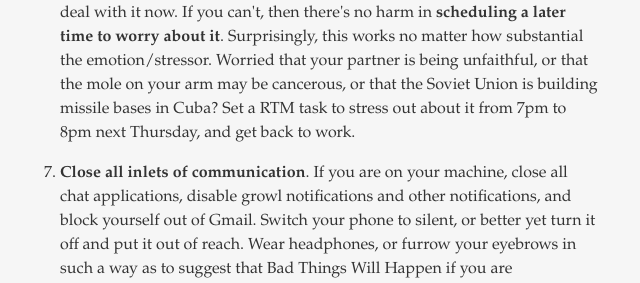
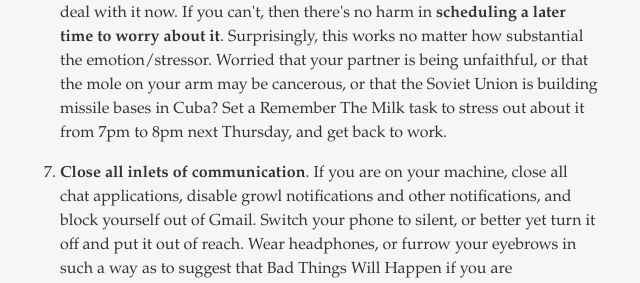
Before and after one commit to regardingwork/regardingwork.github.com, a Jekyll site: the page built from _posts/2011-09-01-100-ways-to-get-more-done.markdown, in a window 1280 px wide and 900 px high, scrolled down 863 px. Shown: the part 231-514 px from the top of the window, without its empty margins (310-950 px from the left). Built offline with Jekyll 4.4.1, drawn with Linux system fonts in a browser that asks for light colours; Markdown is read by kramdown in place of the engine named in the settings; comment, search, counter and statistics services are not loaded.

Commit message:
removed RTM acronym before it is mentioned in the article

```diff
--- a/_posts/2011-09-01-100-ways-to-get-more-done.markdown
+++ b/_posts/2011-09-01-100-ways-to-get-more-done.markdown
@@ -20,7 +20,7 @@ So, here are the first hundred that came to mind. All have worked for one or bot
     <li>Manage your posture, light sources and airflow. Bad posture prevents full breaths and thus oxygenation of your blood, straining eyes are tired eyes, and hot air means energy expended on cooling down.</li>
 
     <h2>Setting the mood</h2>
-    <li>Avoid starting work with a nagging emotion or stressful distraction on your mind. If this sounds hard, just internalize the following truism: <em>either you can deal with the matter right now, or you can't</em>. If you can deal with it now then deal with it now. If you can't, then there's no harm in <strong>scheduling a later time to worry about it</strong>. Surprisingly, this works no matter how substantial the emotion/stressor. Worried that your partner is being unfaithful, or that the mole on your arm may be cancerous, or that the Soviet Union is building missile bases in Cuba? Set a RTM task to stress out about it from 7pm to 8pm next Thursday, and get back to work.</li>
+    <li>Avoid starting work with a nagging emotion or stressful distraction on your mind. If this sounds hard, just internalize the following truism: <em>either you can deal with the matter right now, or you can't</em>. If you can deal with it now then deal with it now. If you can't, then there's no harm in <strong>scheduling a later time to worry about it</strong>. Surprisingly, this works no matter how substantial the emotion/stressor. Worried that your partner is being unfaithful, or that the mole on your arm may be cancerous, or that the Soviet Union is building missile bases in Cuba? Set a Remember The Milk task to stress out about it from 7pm to 8pm next Thursday, and get back to work.</li>
     <li><strong>Close all inlets of communication</strong>. If you are on your machine, close all chat applications, disable growl notifications and other notifications, and block yourself out of Gmail. Switch your phone to silent, or better yet turn it off and put it out of reach. Wear headphones, or furrow your eyebrows in such a way as to suggest that Bad Things Will Happen if you are interrupted. You are sitting down to complete an important task, not to be ready to respond to stimulus. The ideal state is one where you are so focussed that a tap on the shoulder would freak you out.</li>
     <li><strong>Have a "starting work" ritual</strong>—a sequence of things that you do before starting work that you will then always associate with work. For Ash, this is making some tea, getting a glass of water, opening all apps that he needs for the task, closing all others, queuing an hour-long mix from one of his favorite DJs on SoundCloud then putting on his headphones. Oz will close all applications, sit as upright as possible in his chair, take a deep breath and crank up the dubstep. You can light incense and strike a Himalayan singing bowl if that's what works for you—as long as it involves some sort of evocative stimulus to signal to your subconscious that it's time to focus. Detailed esoteric rituals are best, because then you feel like an idiot if you go through the motions but fail to actually start working.</li>
 
```
